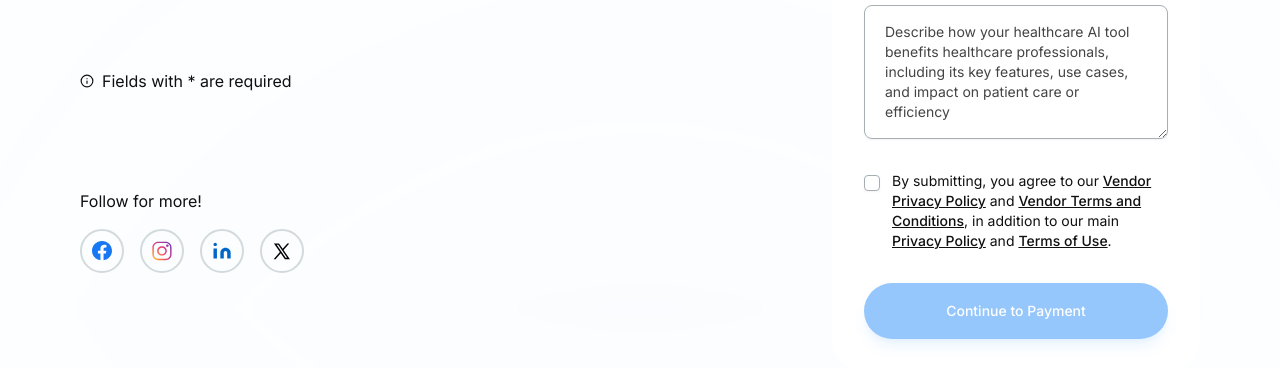
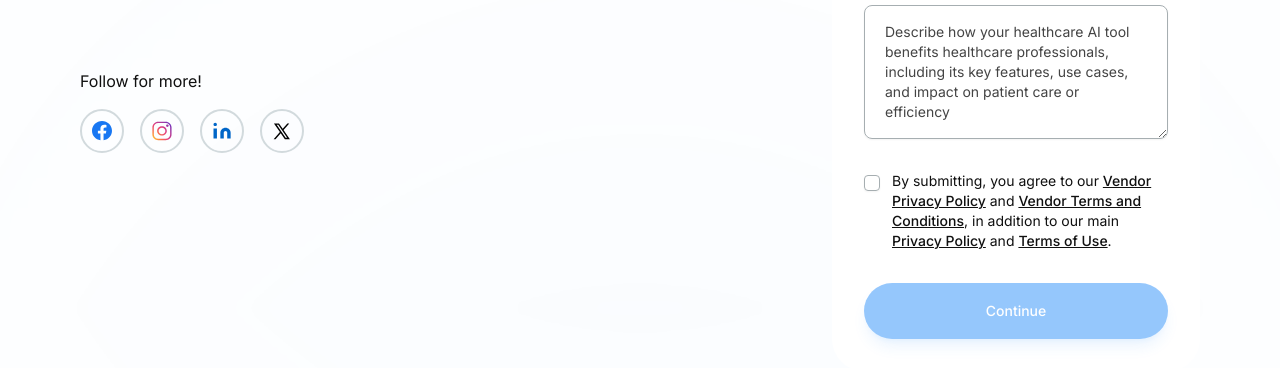
Before and after one commit to doxiversellc-create/front-end, a Next.js app: page /vendors in a window 1280 px wide. Shown: the part 584-952 px from the top of the page. Built offline with nearby package versions, Linux system fonts and the light colour scheme; no server answers.

Commit message:
remove unwanted texts

```diff
--- a/app/(main)/vendors/_components/VendorsForm.tsx
+++ b/app/(main)/vendors/_components/VendorsForm.tsx
@@ -220,7 +220,7 @@ export function VendorsForm() {
             size="lg"
             disabled={!agreeToTerms || isLoading}
           >
-            {isLoading ? <Loader2 className="h-4 w-4 animate-spin" /> : "Continue to Payment"}
+            {isLoading ? <Loader2 className="h-4 w-4 animate-spin" /> : "Continue"}
           </Button>
           <div className="bg-primary absolute top-2/5 right-0 -z-10 hidden h-5 w-full rounded-full blur-[300px] lg:block" />
         </form>
--- a/app/(main)/vendors/_components/VendorsHero.tsx
+++ b/app/(main)/vendors/_components/VendorsHero.tsx
@@ -1,5 +1,3 @@
-import { Info } from "lucide-react";
-
 import { VendorsForm } from "@/app/(main)/vendors/_components/VendorsForm";
 import { socialMediaData, SocialMediaIcon } from "@/components/Footer";
 
@@ -15,10 +13,7 @@ const VendorsHero = () => {
           professionals, doctors, hospitals, and care teams actively exploring the latest AI tools
           to enhance patient care.
         </p>
-        <div className="mt-24 hidden items-center gap-2 lg:flex">
-          <Info size={14} />
-          <p>Fields with * are required</p>
-        </div>
+
         <div className="mt-24 hidden flex-col gap-4 lg:flex">
           <p>Follow for more!</p>
           <div className="flex justify-center gap-4 md:justify-start">
```
